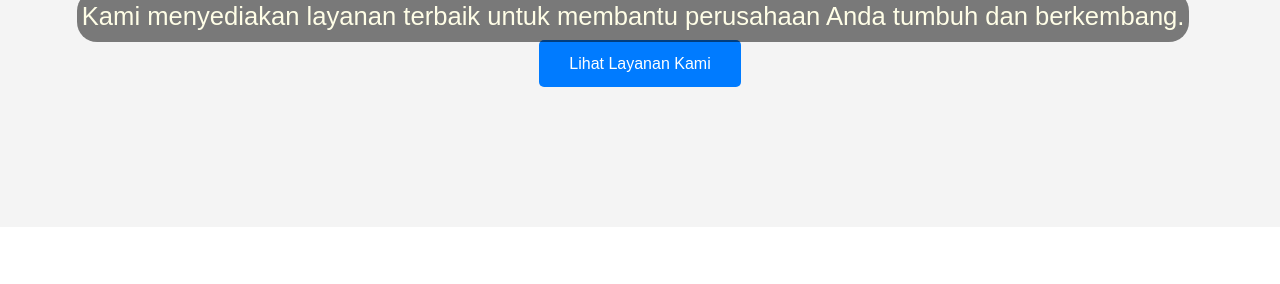
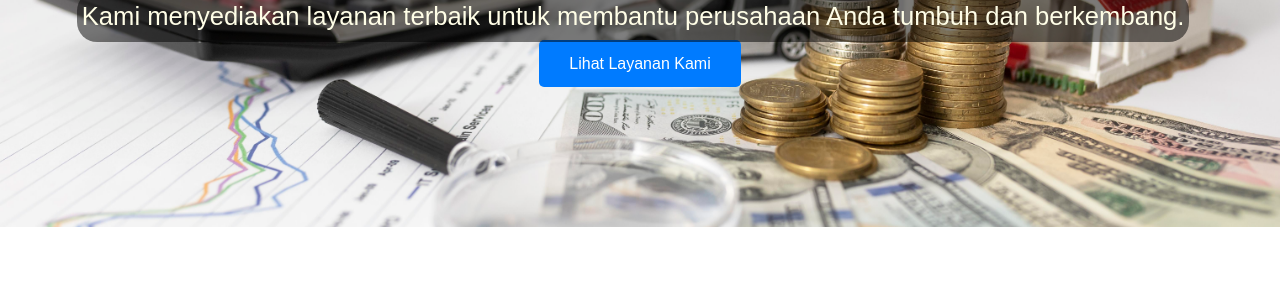
Before and after one commit to farrelstefanovlim/TugasPemrogamanWeb1, a plain HTML site: page index.html in a window 1280 px wide. Shown: the part 409-693 px from the top of the page. Drawn offline with Linux system fonts and the light colour scheme.

Commit message:
Update index.html

```diff
--- a/index.html
+++ b/index.html
@@ -51,7 +51,7 @@
         }
 
         .hero {
-            background-image: url('/C:/Users/ASUS/Desktop/FarrelStefanovLim_2428250047/front-view-arrangement-economy-elements.jpg' ); /* Replace with your image */
+            background-image: url('/front-view-arrangement-economy-elements.jpg' ); /* Replace with your image */
             max-width: 100%;
             height: auto;
             background-size: cover;
```
